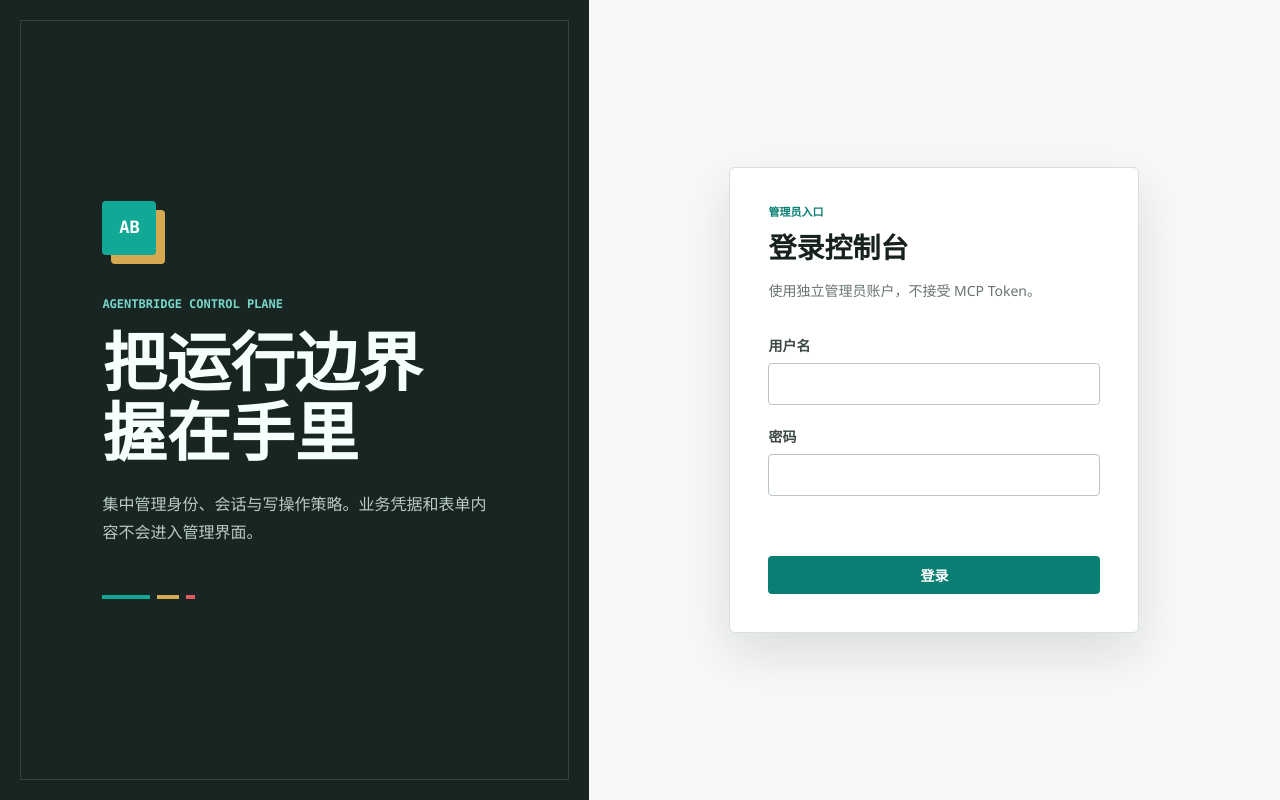
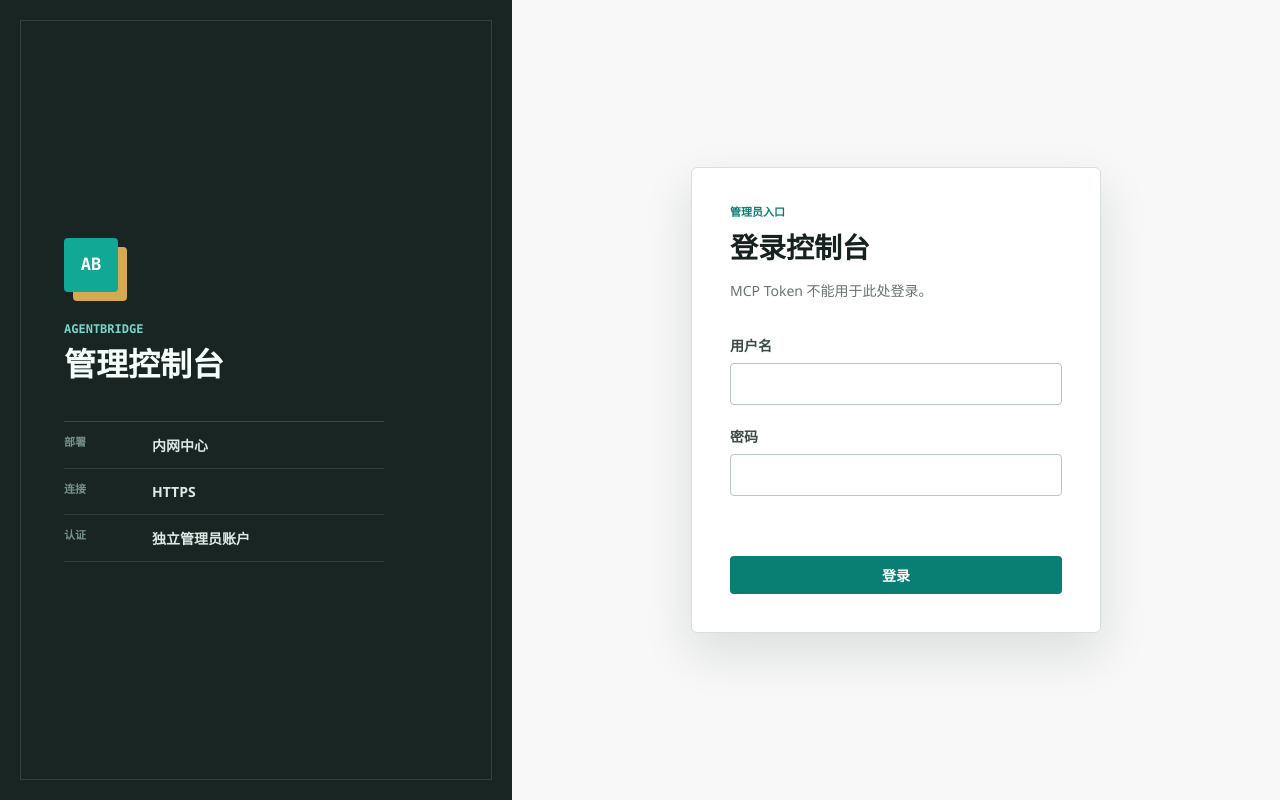
Before and after one commit to guomxin/cli-helper, a plain HTML site: page bscli/admin/static/index.html in a window 1280 px wide. Drawn offline with Linux system fonts and the light colour scheme; files that its build step writes are made by us from their sources; no server answers.

Commit message:
refine admin console sign-in screen

```diff
--- a/bscli/admin/static/admin.css
+++ b/bscli/admin/static/admin.css
@@ -27,18 +27,17 @@ button { cursor: pointer; }
 .hidden { display: none !important; }
 .muted { color: var(--muted); }
 .eyebrow { margin: 0 0 6px; color: var(--teal); font: 700 11px/1.2 var(--mono); text-transform: uppercase; }
-.login-shell { min-height: 100vh; display: grid; grid-template-columns: minmax(360px, 46%) 1fr; background: var(--surface); }
-.login-brand { position: relative; overflow: hidden; display: flex; flex-direction: column; justify-content: center; padding: clamp(48px, 8vw, 112px); color: #f5fffc; background: var(--nav); }
+.login-shell { min-height: 100vh; display: grid; grid-template-columns: minmax(340px, 40%) 1fr; background: var(--surface); }
+.login-brand { position: relative; overflow: hidden; display: flex; flex-direction: column; justify-content: center; padding: 64px; color: #f5fffc; background: var(--nav); }
 .login-brand::after { content: ""; position: absolute; inset: 20px; border: 1px solid rgba(255,255,255,.13); pointer-events: none; }
 .brand-mark { width: 54px; height: 54px; display: grid; place-items: center; background: #12a896; color: #fff; font: 800 17px/1 var(--mono); border-radius: 4px; box-shadow: 9px 9px 0 #d5a94f; }
 .brand-mark.small { width: 38px; height: 38px; font-size: 13px; box-shadow: 5px 5px 0 #d5a94f; }
-.brand-kicker { margin: 42px 0 15px; color: #78d6c9; font: 700 12px/1.3 var(--mono); }
-.login-brand h1 { margin: 0; font-size: clamp(42px, 5vw, 72px); line-height: 1.08; font-weight: 760; }
-.brand-copy { max-width: 520px; margin: 24px 0 0; color: #b9cbc6; font-size: 16px; line-height: 1.8; }
-.brand-rule { display: flex; gap: 7px; margin-top: 48px; }
-.brand-rule span { height: 4px; width: 48px; background: #12a896; }
-.brand-rule span:nth-child(2) { width: 22px; background: #d5a94f; }
-.brand-rule span:nth-child(3) { width: 9px; background: #e05a61; }
+.brand-kicker { margin: 30px 0 8px; color: #78d6c9; font: 700 12px/1.3 var(--mono); }
+.login-brand h1 { margin: 0; font-size: 32px; line-height: 1.2; font-weight: 760; }
+.brand-meta { width: min(320px, 100%); margin: 38px 0 0; border-top: 1px solid rgba(255,255,255,.16); }
+.brand-meta div { display: grid; grid-template-columns: 72px 1fr; gap: 16px; padding: 13px 0; border-bottom: 1px solid rgba(255,255,255,.11); }
+.brand-meta dt { color: #78918b; font: 700 11px/1.4 var(--mono); }
+.brand-meta dd { margin: 0; color: #dce9e5; font-weight: 650; }
 .login-panel { display: grid; place-items: center; padding: 40px; background: #f7f8f7; }
 .login-form { width: min(410px, 100%); display: grid; gap: 21px; padding: 38px; background: var(--surface); border: 1px solid var(--line); border-radius: 6px; box-shadow: var(--shadow); }
 .login-form h2 { margin: 0; font-size: 28px; }
@@ -159,7 +158,8 @@ tbody tr:hover { background: #f8faf9; }
 }
 @media (max-width: 760px) {
   .login-shell { grid-template-columns: 1fr; }
-  .login-brand { min-height: 330px; padding: 48px 32px; }
+  .login-brand { min-height: 280px; padding: 40px 32px; }
+  .brand-meta { margin-top: 26px; }
   .login-panel { padding: 24px 16px; }
   .app-shell { grid-template-columns: 1fr; }
   .sidebar { position: static; height: auto; padding: 15px; }
--- a/bscli/admin/static/index.html
+++ b/bscli/admin/static/index.html
@@ -12,17 +12,20 @@
   <main id="login-view" class="login-shell">
     <section class="login-brand" aria-label="AgentBridge">
       <div class="brand-mark" aria-hidden="true">AB</div>
-      <p class="brand-kicker">AGENTBRIDGE CONTROL PLANE</p>
-      <h1>把运行边界<br>握在手里</h1>
-      <p class="brand-copy">集中管理身份、会话与写操作策略。业务凭据和表单内容不会进入管理界面。</p>
-      <div class="brand-rule"><span></span><span></span><span></span></div>
+      <p class="brand-kicker">AGENTBRIDGE</p>
+      <h1>管理控制台</h1>
+      <dl class="brand-meta">
+        <div><dt>部署</dt><dd>内网中心</dd></div>
+        <div><dt>连接</dt><dd>HTTPS</dd></div>
+        <div><dt>认证</dt><dd>独立管理员账户</dd></div>
+      </dl>
     </section>
     <section class="login-panel">
       <form id="login-form" class="login-form">
         <div>
           <p class="eyebrow">管理员入口</p>
           <h2>登录控制台</h2>
-          <p class="muted">使用独立管理员账户，不接受 MCP Token。</p>
+          <p class="muted">MCP Token 不能用于此处登录。</p>
         </div>
         <label>用户名<input name="username" autocomplete="username" required></label>
         <label>密码<input name="password" type="password" autocomplete="current-password" required></label>
```
Also changed, not shown: 1 other file.
